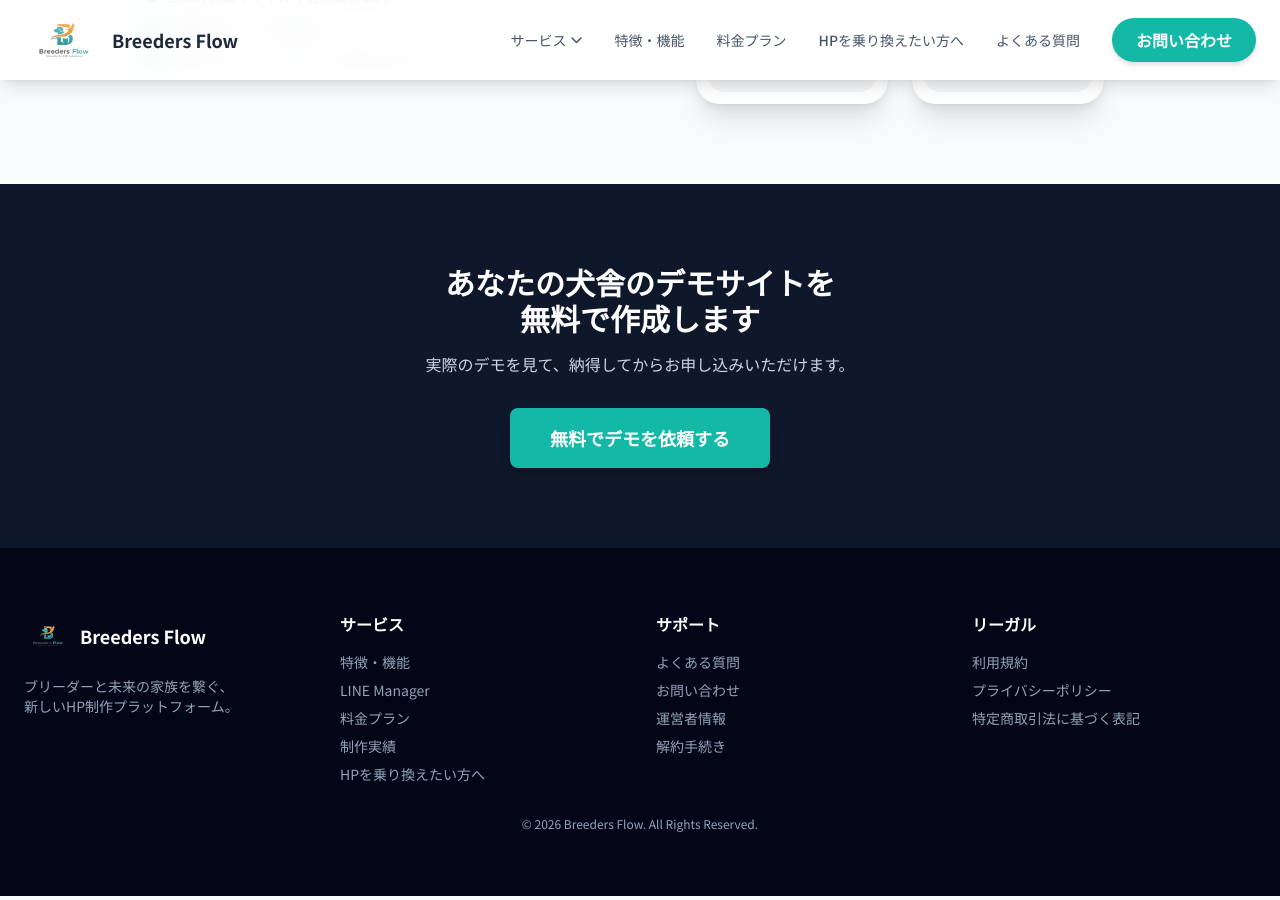
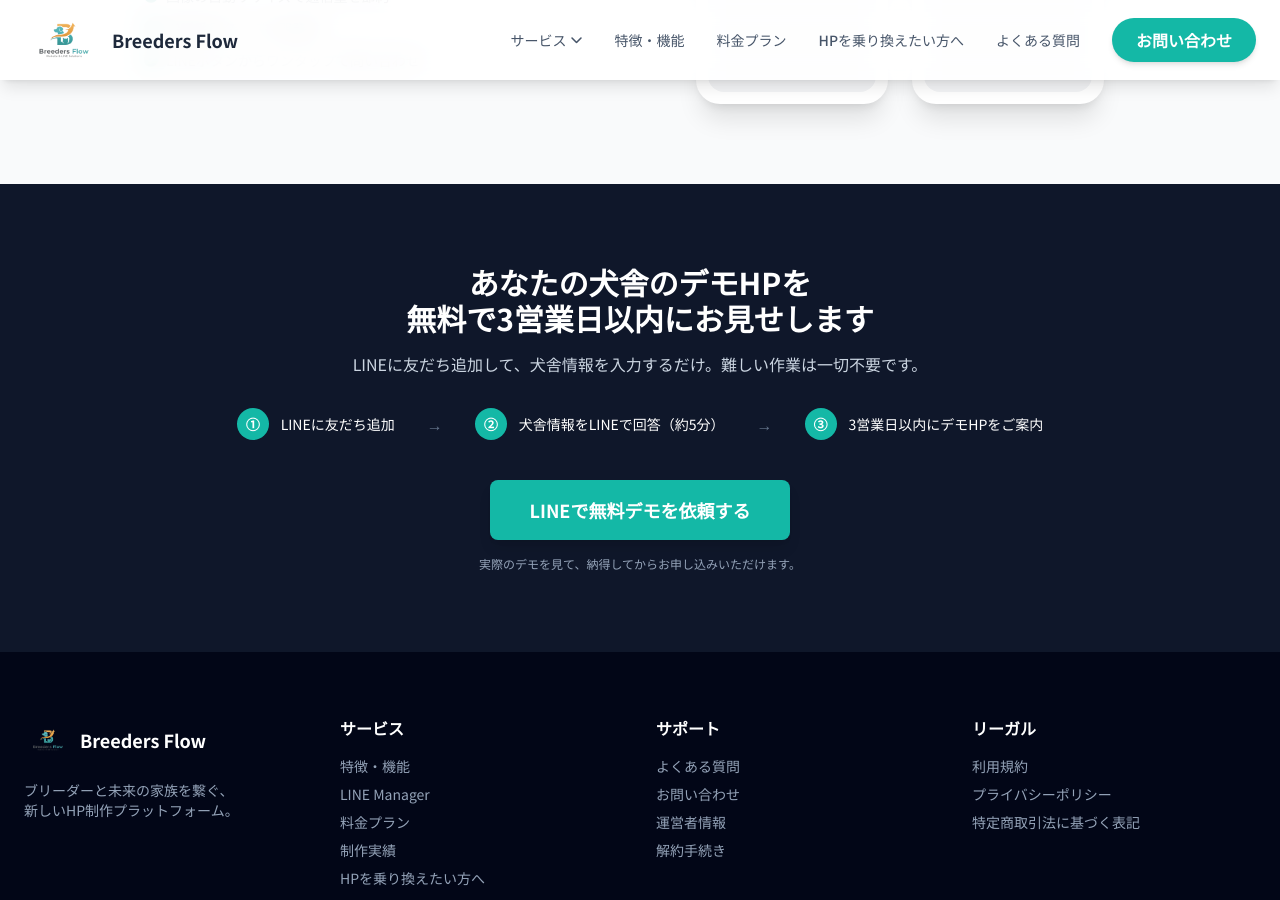
Before and after one commit to BSK-Ryo/Breeders-Flow, a Jekyll site: the page built from demo.html, in a window 1280 px wide and 900 px high, scrolled down 3642 px. Built offline with Jekyll 4.4.1, drawn with Linux system fonts in a browser that asks for light colours; nearby versions of some CDN libraries.

Commit message:
デモ生成機能とページ追加

```diff
--- a/demo.html
+++ b/demo.html
@@ -215,8 +215,25 @@ fade_in: true
     <!-- 6. CTA -->
     <section class="py-20 bg-slate-900">
         <div class="max-w-4xl mx-auto px-4 text-center fade-in">
-            <h2 class="text-2xl md:text-3xl font-bold text-white mb-4">あなたの犬舎のデモサイトを<br>無料で作成します</h2>
-            <p class="text-slate-300 mb-8">実際のデモを見て、納得してからお申し込みいただけます。</p>
-            <a href="/contact/" class="inline-block bg-teal-500 hover:bg-teal-600 text-white font-bold rounded-lg px-10 py-4 text-lg shadow-lg transition">無料でデモを依頼する</a>
+            <h2 class="text-2xl md:text-3xl font-bold text-white mb-4">あなたの犬舎のデモHPを<br>無料で3営業日以内にお見せします</h2>
+            <p class="text-slate-300 mb-8">LINEに友だち追加して、犬舎情報を入力するだけ。難しい作業は一切不要です。</p>
+            <div class="flex flex-col md:flex-row justify-center items-center gap-4 md:gap-8 mb-10">
+                <div class="flex items-center gap-3 text-white">
+                    <span class="w-8 h-8 bg-teal-500 rounded-full flex items-center justify-center font-bold text-sm flex-shrink-0">①</span>
+                    <span class="text-sm">LINEに友だち追加</span>
+                </div>
+                <span class="text-slate-500 hidden md:block">→</span>
+                <div class="flex items-center gap-3 text-white">
+                    <span class="w-8 h-8 bg-teal-500 rounded-full flex items-center justify-center font-bold text-sm flex-shrink-0">②</span>
+                    <span class="text-sm">犬舎情報をLINEで回答（約5分）</span>
+                </div>
+                <span class="text-slate-500 hidden md:block">→</span>
+                <div class="flex items-center gap-3 text-white">
+                    <span class="w-8 h-8 bg-teal-500 rounded-full flex items-center justify-center font-bold text-sm flex-shrink-0">③</span>
+                    <span class="text-sm">3営業日以内にデモHPをご案内</span>
+                </div>
+            </div>
+            <a href="https://lin.ee/KPL57il" class="inline-block bg-teal-500 hover:bg-teal-600 text-white font-bold rounded-lg px-10 py-4 text-lg shadow-lg transition">LINEで無料デモを依頼する</a>
+            <p class="text-slate-400 text-xs mt-4">実際のデモを見て、納得してからお申し込みいただけます。</p>
         </div>
     </section>
```
Also changed, not shown: SPECIFICATION.md (+10 -0 lines), pricing.html (+5 -5 lines).
